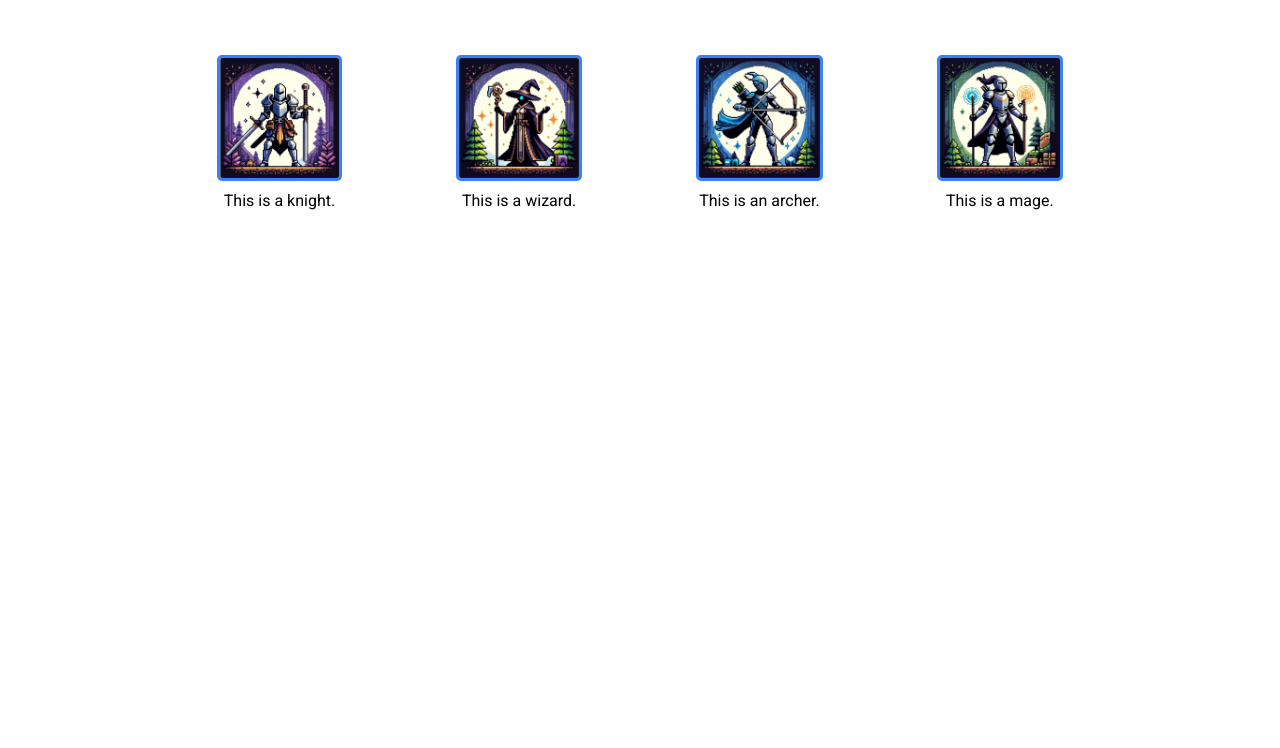
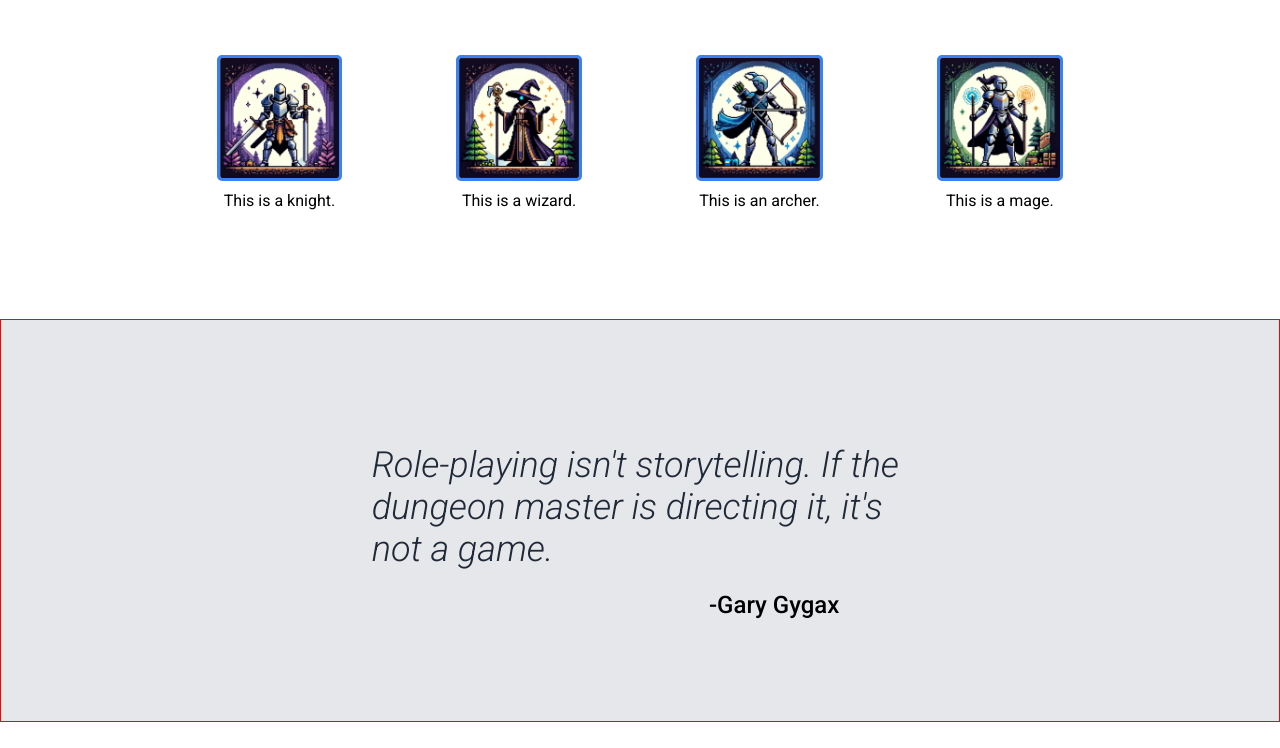
Before and after one commit to gentrycopsy/landing-page, a plain HTML site: page index.html in a window 1280 px wide. Shown: the part 745-1493 px from the top of the page. Before the commit the page ends 1064 px from the top, so only its background shows below. Drawn offline with Linux system fonts and the light colour scheme.

Commit message:
Add quote section with styling

```diff
--- a/index.html
+++ b/index.html
@@ -93,5 +93,11 @@
         </div>
       </div>
     </div>
+    <div class="quote-section-container">
+      <div class="quote-section">
+        <h1 class="quote-text">Role-playing isn't storytelling. If the dungeon master is directing it, it's not a game.</h1>
+        <h2 class="quote-author">-Gary Gygax</h2>
+      </div>
+    </div>
   </body>
 </html>
--- a/styles.css
+++ b/styles.css
@@ -57,7 +57,7 @@ body {
 
 .hero-text-container {
   display: flex;
-    flex-direction:column;
+  flex-direction: column;
   flex: 0 1 auto;
   margin-left: 12%;
   height: auto;
@@ -83,7 +83,7 @@ body {
   font-family: Roboto;
   font-size: 1rem;
   font-weight: 700;
-    background: #3882F6;
+  background: #3882f6;
   color: #f9faf8;
   border-radius: 7px;
   border: none;
@@ -144,7 +144,7 @@ body {
   margin: 2% auto 2% auto;
   width: 50%;
   height: auto;
-  border: 3px solid #3882F6;
+  border: 3px solid #3882f6;
   border-radius: 5px;
   flex: 1;
 }
@@ -154,6 +154,40 @@ body {
   flex: 1;
 }
 
+.quote-section-container {
+  width: 100%;
+  height: auto;
+  background-color: #E5E7EB;
+  margin: auto;
+}
+
+.quote-section {
+  display: flex;
+  flex-direction: column;
+  justify-content: space-between;
+  align-items: center;
+  border: 1px solid red;
+  margin: 2% auto 2% auto;
+  padding: 8%;
+}
+
+.quote-text {
+  flex: 1;
+  font-style: italic;
+  font-size: 36px;
+  font-weight: 300;
+  color: #1f2937;
+  height: auto;
+  width: 50%;
+  margin: 2% auto 2% auto;
+}
+
+.quote-author {
+  font-weight: 500;
+  flex: 1;
+  height: auto;
+  margin: 0 0 0 25%;
+}
 
 
 @media (max-width: 800px) {
@@ -165,7 +199,8 @@ body {
     align-items: center;
   }
 
-    .hero-text-container, .hero-video-container {
+  .hero-text-container,
+  .hero-video-container {
     width: 75%;
     max-width: none;
     min-width: 0;
```
Lines whose indentation alone changed are shown as unchanged.
